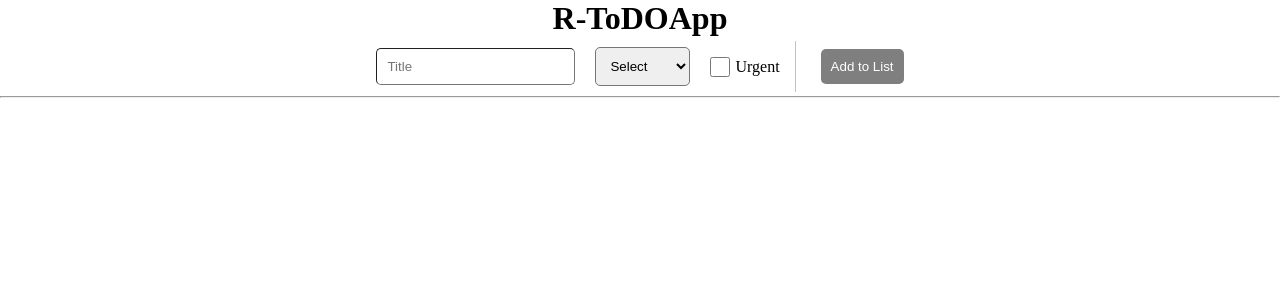
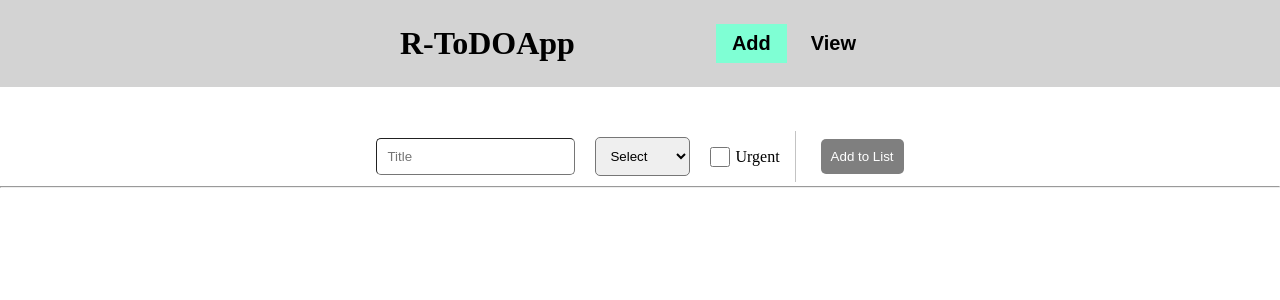
Before and after one commit to meeraqunaibi/to-do-list, a React (Create React App) app: page /view in a window 1280 px wide. Shown: the top 300 px of the page. Built offline with nearby package versions, Linux system fonts and the light colour scheme.

Commit message:
seperate add and listing into their own pages

```diff
--- a/src/App.jsx
+++ b/src/App.jsx
@@ -1,12 +1,14 @@
 import { useState } from 'react';
 import './App.css';
-import Form from './components/form/form.component';
-import List from './components/list/list.component';
 import Popup from './components/popup/popup.component';
+import Header from './components/header/header.component';
+import AddPage from './components/add-page/add-page.component';
+import ViewPage from './components/view-page/view-page.component';
 function App() {
   const [items,setItems] = useState([]);
   const [itemId, setItemId] = useState(null);
   const [alertBoxStatus, setAlertBoxStatus] = useState(false);
+  const [currentPage, setCurrentPage] = useState("add");
 
   const addItem = (item)=>{
     setItems(
@@ -31,12 +33,23 @@ function App() {
     setAlertBoxStatus(false);
   };
 
+  const handleAddClick = ()=>{
+    setCurrentPage("add");
+  };
+
+  const handleViewClick = () =>{
+    setCurrentPage("view");
+  };
+
   return (
     <div className="App">
-      <h1>R-ToDOApp</h1>
-      <Form onAddItem={addItem} />
-      <hr/>
-      <List items={items} onDelete={showAlertBox} onCheck={markAsDone}/>
+      <Header
+        handleAddClick={handleAddClick}
+        handleViewClick={handleViewClick}
+        currentPage={currentPage}
+      />
+      {currentPage === "add" && <AddPage onAddItem={addItem}/>}
+      {currentPage === "view" && <ViewPage items={items} onDelete={showAlertBox} onCheck={markAsDone}/>}
 
       <Popup
         show={alertBoxStatus}
--- /dev/null
+++ b/src/components/add-page/add-page.component.jsx
@@ -0,0 +1,10 @@
+import Form from '../form/form.component';
+import "./add-page.css";
+export default function addPage({onAddItem}) {
+  return (
+    <div>
+       <Form onAddItem={onAddItem} />
+      <hr/>
+    </div>
+  )
+}
--- /dev/null
+++ b/src/components/header/header.component.jsx
@@ -0,0 +1,12 @@
+import "./header.css";
+export default function Header({handleAddClick, handleViewClick, currentPage}) {
+  return (
+    <div className="header">
+        <h1>R-ToDOApp</h1>
+        <div className="buttons">
+            <button className={currentPage==="add"?"active":""} onClick={handleAddClick}>Add</button>
+            <button className={currentPage==="view"?"active":""} onClick={handleViewClick}>View</button>
+        </div>
+    </div>
+  )
+}
--- /dev/null
+++ b/src/components/header/header.css
@@ -0,0 +1,23 @@
+.header{
+    background-color: #d3d3d3;
+    display: flex;
+    justify-content: space-between;
+    align-items: center;
+    padding: 3vmin 50vmin;
+    margin-bottom: 5vmin;
+}
+
+.header button{
+    border: none;
+    background: none;
+    margin-right: 3vmin;
+    font-size: 2.5vmin;
+    font-weight: bold;
+    cursor: pointer;
+}
+
+.header button.active{
+    color: #000;
+    background-color: aquamarine;
+    padding: 1vmin 2vmin;
+}
--- /dev/null
+++ b/src/components/view-page/view-page.component.jsx
@@ -0,0 +1,13 @@
+import List from "../list/list.component";
+
+export default function ViewPage({items,onDelete,onCheck}) {
+  return (
+    <div>
+        { items.length === 0?
+        <h3>No items found</h3>:
+        <List items={items} onDelete={onDelete} onCheck={onCheck}/>
+        }
+
+    </div>
+  )
+}
```
Also changed, not shown: src/components/add-page/add-page.css (added), src/components/view-page/view-page.css (added).
